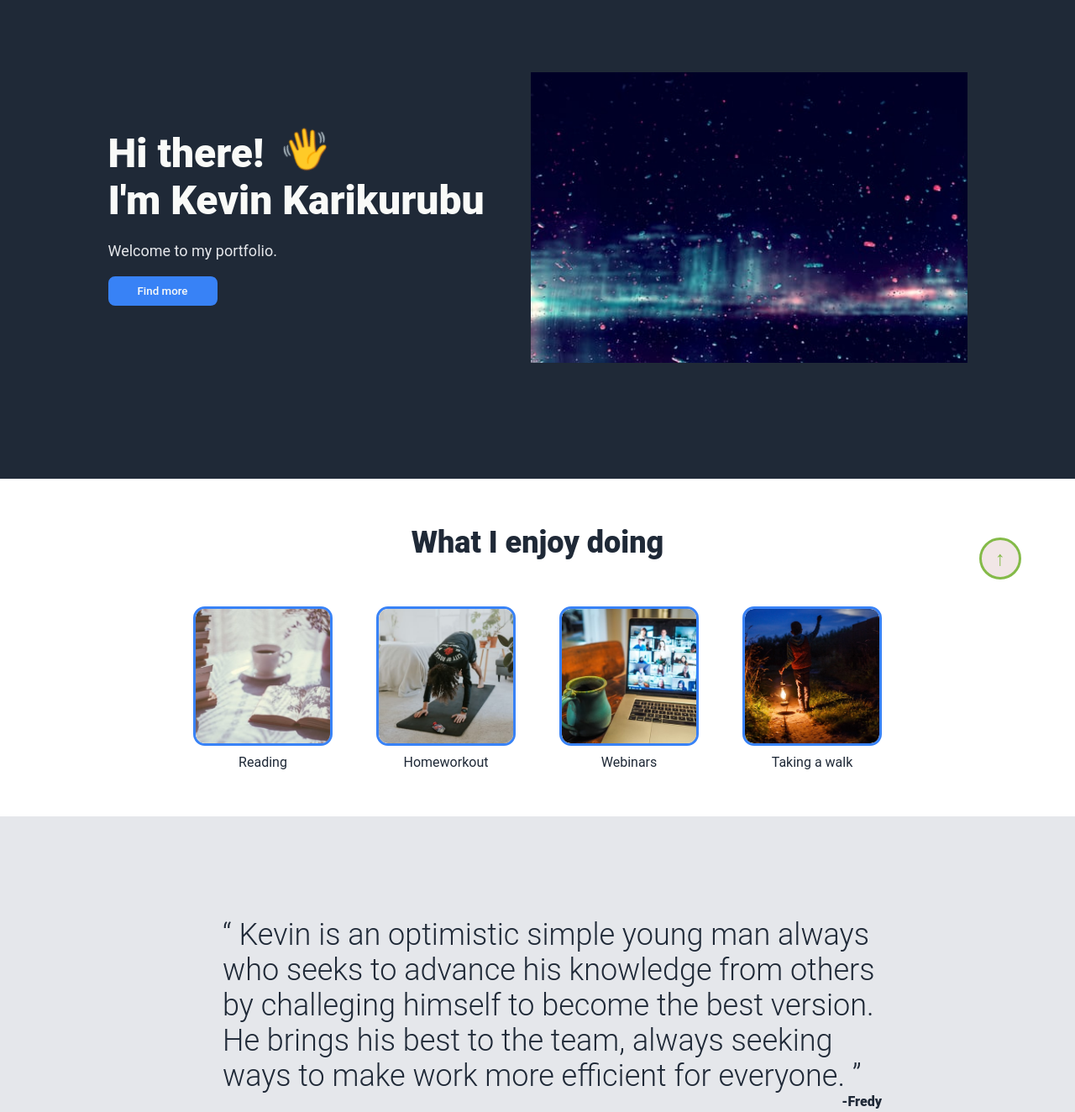
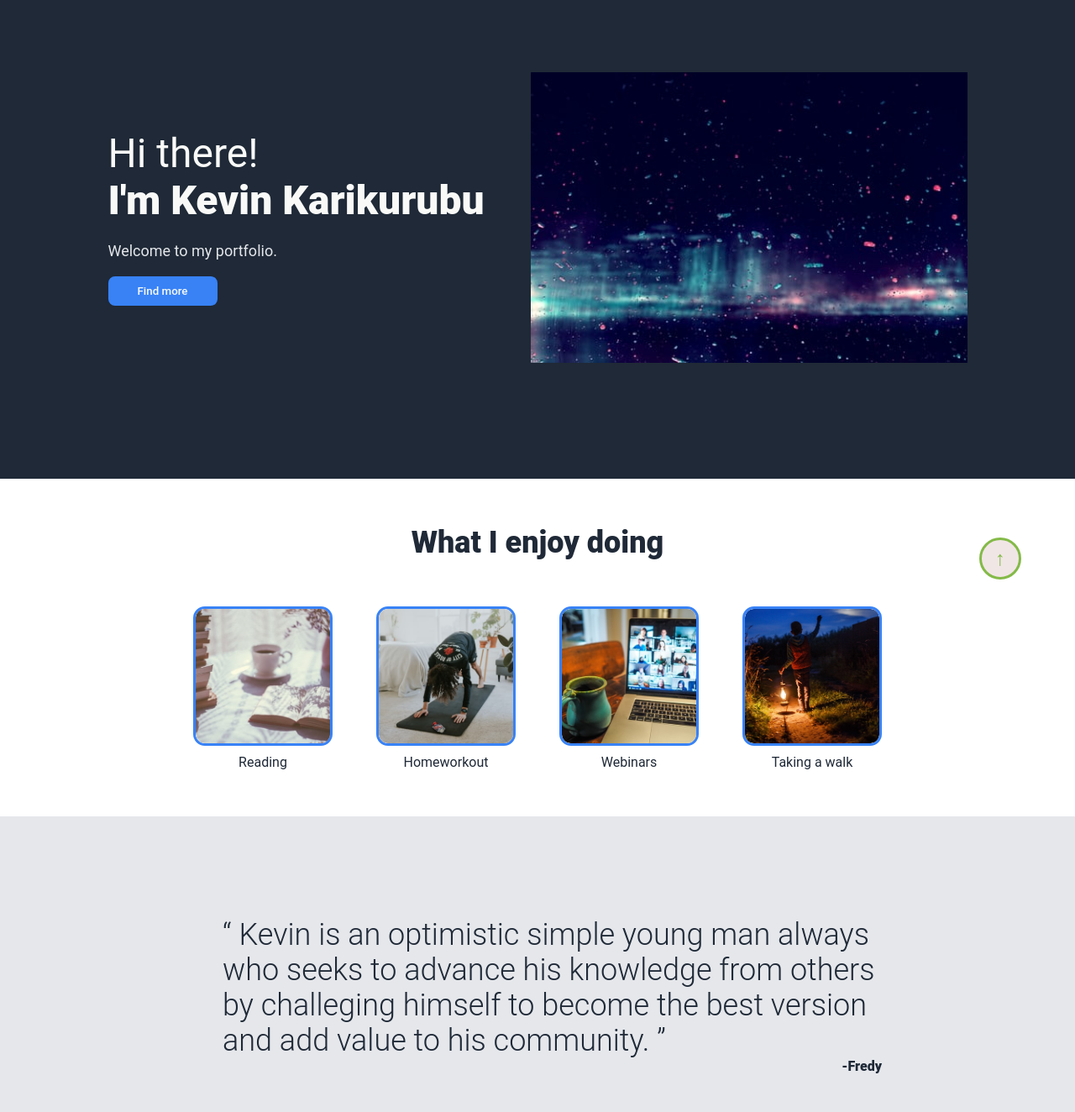
Before and after one commit to kevinkarikurubu/portfolio, a plain HTML site: page index.html in a window 1280 px wide. Shown: the part 80-1404 px from the top of the page at 84% size. Drawn offline with Linux system fonts and the light colour scheme; a web font is replaced by a local one.

Commit message:
second commit

```diff
--- a/index.html
+++ b/index.html
@@ -35,7 +35,7 @@
         <div class="flex flex-row hero-section">
           <section class="flex flex-col hero-intro">
             <h1 class="hero-title">
-              Hi there! <span class="hi-5">👋</span> <br />
+              <span> Hi there! </span> <br />
               I'm Kevin Karikurubu
             </h1>
             <p class="hero-paragraph">Welcome to my portfolio.</p>
@@ -101,8 +101,7 @@
             <q>
               Kevin is an optimistic simple young man always who seeks to
               advance his knowledge from others by challeging himself to become
-              the best version. He brings his best to the team, always seeking
-              ways to make work more efficient for everyone.
+              the best version and add value to his community.
             </q>
           </blockquote>
           <figcaption>-Fredy</figcaption>
```
